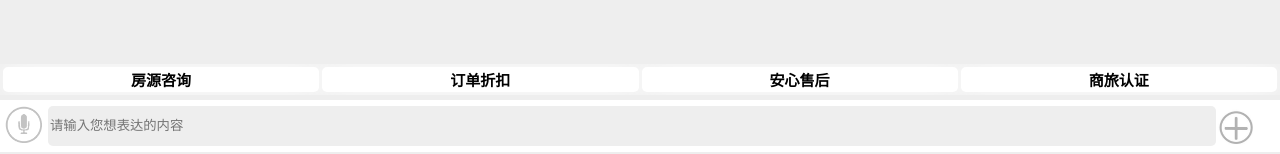
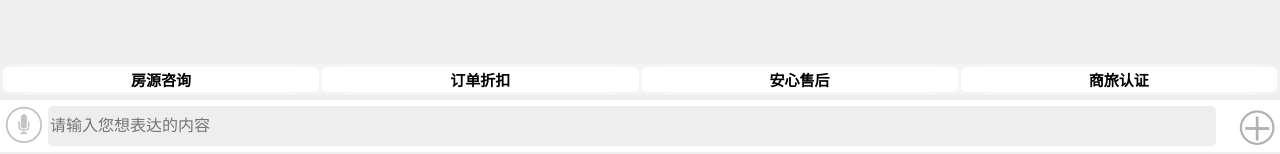
Before and after one commit to wxxhub/modules, a Django app: page /index/ in a window 1280 px wide. Shown: the part 646-800 px from the top of the page. Run offline with Django 3.2, Linux system fonts and the light colour scheme; lists and menus that the app fills with data are empty.

Commit message:
end game

```diff
--- a/static/css/index.css
+++ b/static/css/index.css
@@ -85,7 +85,7 @@ body {
     font-size: 15px;
     font-weight: 500;
 
-    float: left;
+    float: right;
 
     right: 0px;
     /* border: 1px solid #ff0000; */
@@ -138,6 +138,8 @@ body {
     border-radius: 5px;
 
     float: left;
+
+    font-size: 16px;
 }
 
 #input_test:focus{
--- a/templates/index.html
+++ b/templates/index.html
@@ -59,7 +59,7 @@
                                 <input id = "input_text" type="text" name="input" placeholder="请输入您想表达的内容" onfocus="ss=setInterval(sp,600)" onblur="clearInterval(ss)"/>
                             </th>
                             <th width="60px">
-                                <input id="submit_button" type="image" src="/static/image/plus.jpg" class="submit_image" value="发送" disabled="disabled" style="width:36px; height:36px;"/>
+                                <input id="submit_button" type="image" src="/static/image/plus.jpg" class="submit_image" value="发送" disabled="disabled" style="width:38px; height:38px;"/>
                             </th>
                         </tr>
                     </table>
```
